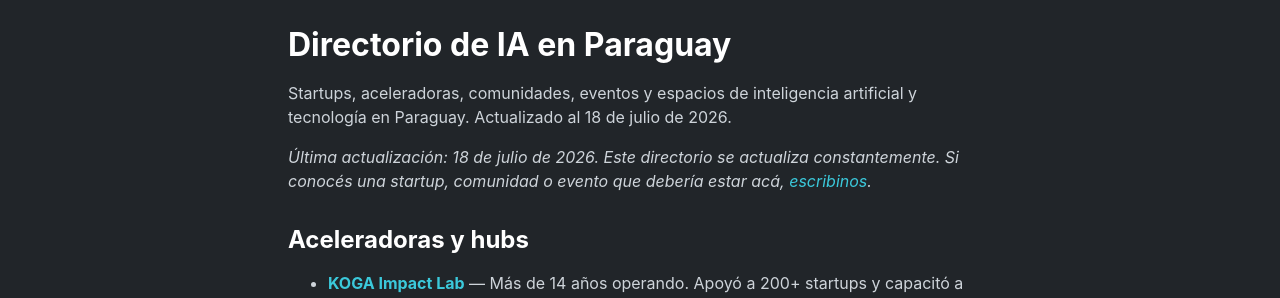
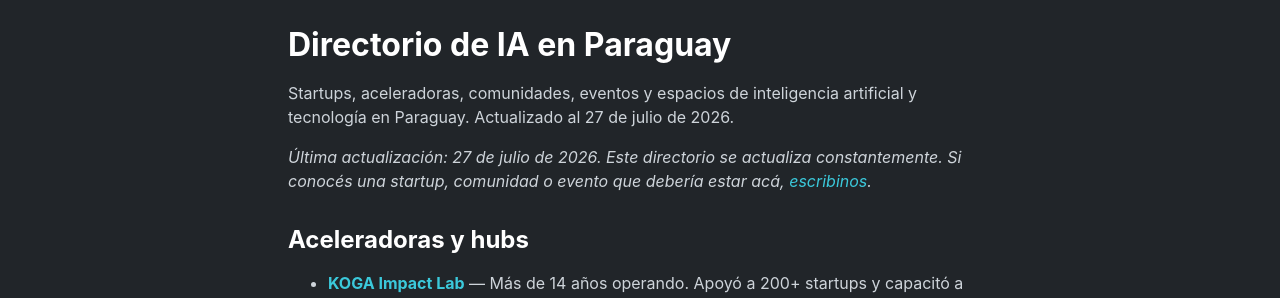
Before and after one commit to miravosqueinteresante/muchotexto.net, a Jekyll site: the page built from directorio.markdown, in a window 1280 px wide and 900 px high. Shown: the part 160-458 px from the top of the window. Built offline with Jekyll 4.4.1, drawn with Linux system fonts in a browser that asks for light colours.

Commit message:
fix: unify dates on regulacion, directorio, casos-de-uso to 27-jul-2026

```diff
--- a/casos-de-uso.markdown
+++ b/casos-de-uso.markdown
@@ -2,11 +2,11 @@
 layout: page
 title: "Casos de uso de IA en Paraguay"
 permalink: /casos-de-uso/
-description: "Como se usa la inteligencia artificial en sectores productivos de Paraguay. Casos documentados con fuentes verificables. Actualizado al 24 de julio de 2026."
-last_modified_at: 2026-07-24
+description: "Como se usa la inteligencia artificial en sectores productivos de Paraguay. Casos documentados con fuentes verificables. Actualizado al 27 de julio de 2026."
+last_modified_at: 2026-07-27
 ---
 
-Cada caso enlaza con el artículo completo. *Última actualización: 24 de julio de 2026.*
+Cada caso enlaza con el artículo completo. *Última actualización: 27 de julio de 2026.*
 
 ## Agro
 
--- a/directorio.markdown
+++ b/directorio.markdown
@@ -2,11 +2,11 @@
 layout: page
 title: "Directorio de IA en Paraguay"
 permalink: /directorio/
-description: "Startups, aceleradoras, comunidades, eventos y espacios de inteligencia artificial y tecnología en Paraguay. Actualizado al 18 de julio de 2026."
-last_modified_at: 2026-07-18
+description: "Startups, aceleradoras, comunidades, eventos y espacios de inteligencia artificial y tecnología en Paraguay. Actualizado al 27 de julio de 2026."
+last_modified_at: 2026-07-27
 ---
 
-*Última actualización: 18 de julio de 2026. Este directorio se actualiza constantemente. Si conocés una startup, comunidad o evento que debería estar acá, [escribinos](/contacto/).*
+*Última actualización: 27 de julio de 2026. Este directorio se actualiza constantemente. Si conocés una startup, comunidad o evento que debería estar acá, [escribinos](/contacto/).*
 
 ## Aceleradoras y hubs
 
--- a/regulacion.markdown
+++ b/regulacion.markdown
@@ -2,11 +2,11 @@
 layout: page
 title: "Mapa regulatorio de IA en Paraguay"
 permalink: /regulacion/
-description: "Marco legal de la inteligencia artificial en Paraguay. Leyes, decretos y estrategias vigentes y en tramite. Actualizado al 24 de julio de 2026."
-last_modified_at: 2026-07-24
+description: "Marco legal de la inteligencia artificial en Paraguay. Leyes, decretos y estrategias vigentes y en tramite. Actualizado al 27 de julio de 2026."
+last_modified_at: 2026-07-27
 ---
 
-Cada norma enlaza con el artículo completo donde se analiza en profundidad. *Última actualización: 24 de julio de 2026.*
+Cada norma enlaza con el artículo completo donde se analiza en profundidad. *Última actualización: 27 de julio de 2026.*
 
 ## Protección de datos y privacidad
 
```
